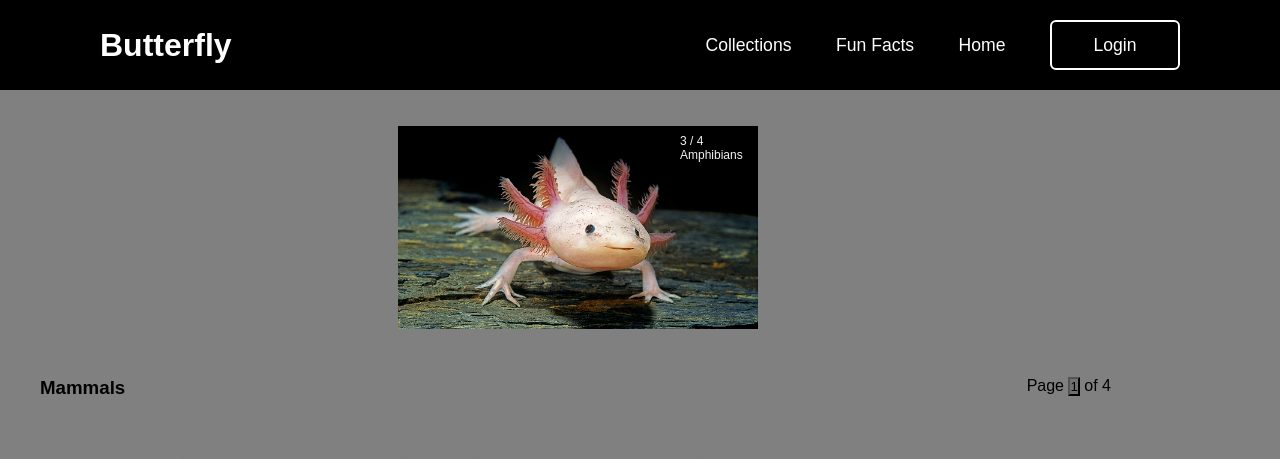
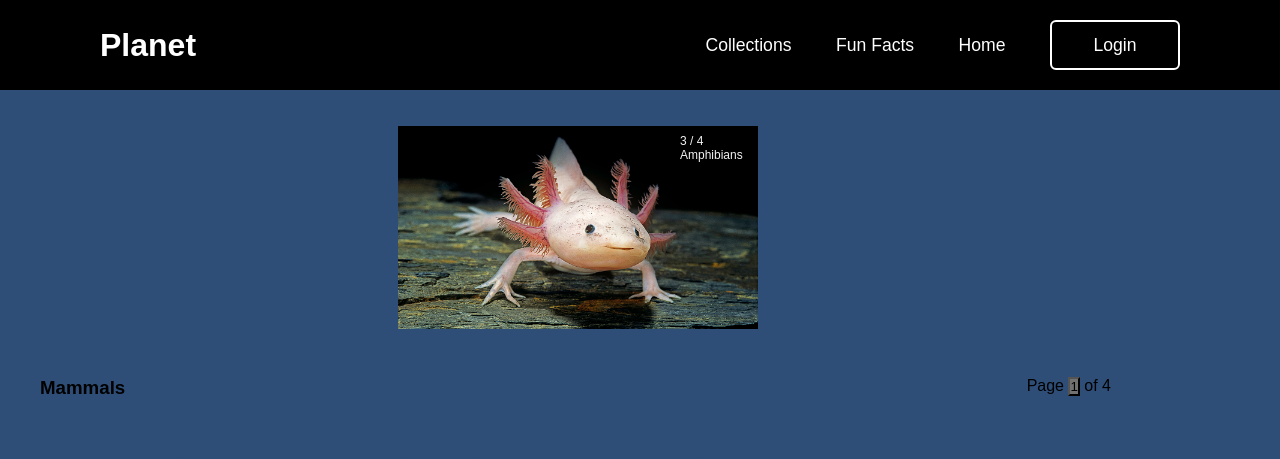
Before and after one commit to gesa156/ProjektiWeb, a PHP site: page /collection.html in a window 1280 px wide. Shown: the top 459 px of the page. Run offline with PHP 8.4, Linux system fonts and the light colour scheme.

Commit message:
Ndrrova ngjyrat

```diff
--- a/Home.html
+++ b/Home.html
@@ -8,7 +8,7 @@
 </head>
 <body>
     <header class="header">
-        <h2 class="logo">Butterfly</h2>
+        <h2 class="logo">Planet</h2>
         <nav class="navigation">
             <a href="collection.html">Collections</a>
             <a href="funfacts.html">Fun Facts</a>
@@ -91,7 +91,7 @@
 
 
     <div class="cover">
-        <h1>WELCOME TO BUTTERFLY</h1>
+        <h1>WELCOME TO PLANET</h1>
 		<p> <b> Discover and appreciate where nature meets the web.</b><br> <b>Understand the animal world!</b> </p>
         <button class="btn" onclick="redirectToCollection()">Read More</button>
 
--- a/collection.html
+++ b/collection.html
@@ -63,7 +63,7 @@
 </script>
 <body>
     <header class="header">
-        <h2 class="logo">Butterfly</h2>
+        <h2 class="logo">Planet</h2>
         <nav class="navigation">
             <a href="collection.html">Collections</a>
             <a href="funfacts.html">Fun Facts</a>
--- a/collectionstyle.css
+++ b/collectionstyle.css
@@ -11,7 +11,7 @@ body {
     align-items: center;
     min-height: 100vh;
     margin-left: 20px;
-    background: gray;
+    background: rgb(46, 78, 120);;
     background-size: cover;
     background-position: center;
 }
--- a/funfacts.html
+++ b/funfacts.html
@@ -19,7 +19,7 @@
     font-family: 'Arial', sans-serif;
     margin: 0;
     padding: 0;
-    background-color: gray;
+    background-color:rgb(41, 66, 109);
     height: 100%;
   }
 
@@ -233,7 +233,7 @@ width: 300px;
 <body>
 
   <header class="header">
-    <h2 class="logo">Butterfly</h2>
+    <h2 class="logo">Planet</h2>
     <nav class="navigation">
         <a href="collection.html">Collections</a>
         <a href="funfacts.html">Fun Facts</a>
```
